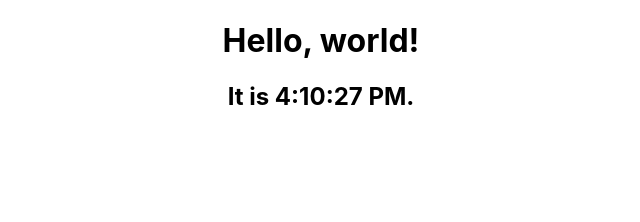
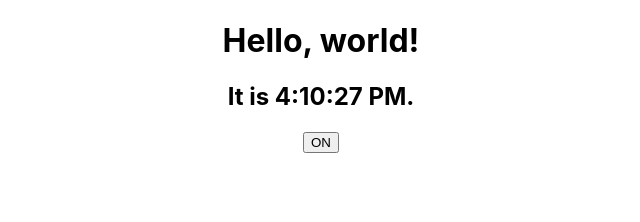
Before and after one commit to moaaxali/reactjs, a React (Create React App) app: page / in a window 1280 px wide. Shown: the top 222 px of the page, without its empty margins (319-959 px from the left). Built offline with nearby package versions, Linux system fonts and the light colour scheme.

Commit message:
Render EventHandling(Toggle) in main App Component

```diff
--- a/src/App.js
+++ b/src/App.js
@@ -1,6 +1,7 @@
 // import TasteOfJSX from './TasteOfJSX/TasteOfJSX'
 // import Comment from './Comment/Comment'
 import StatefulComponent from './StatefulComponent/StatefulComponent'
+import EventHandling from './EventHandling/Toggle'
 import './App.css';
 
 // const user = {
@@ -28,6 +29,7 @@ function App() {
         author={comment.author}
       /> */}
       <StatefulComponent />
+      <EventHandling />
     </div>
   );
 }
--- a/src/EventHandling/EventHandling.js
+++ b/src/EventHandling/EventHandling.js
@@ -1,9 +1,9 @@
 import React, { Component } from 'react'
+import Toggle from './Toggle'
 
 class EventHandling extends Component {
-
   render() {
-
+    <Toggle />
   }
 }
 
--- a/src/EventHandling/Toggle.js
+++ b/src/EventHandling/Toggle.js
@@ -2,18 +2,20 @@ import React, { Component } from 'react'
 
 class Toggle extends Component {
   constructor(props) {
-    super(props)
-    this.state = { isToggleON: true }
-    this.handleClick = this.handleClick.bind(this)
+    super(props);
+    this.state = { isToggleON: true };
+    this.handleClick = this.handleClick.bind(this);
   }
 
   handleClick() {
-    this.setState(state => ({ isToggleON: !isToggleON }))
+    this.setState(state => ({
+      isToggleON: !state.isToggleON
+    }));
   }
 
   render() {
     return (
-      <button onClick={handleClick}>
+      <button onClick={this.handleClick}>
         {this.state.isToggleON ? 'ON' : 'OFF'}
       </button>
     );
```
